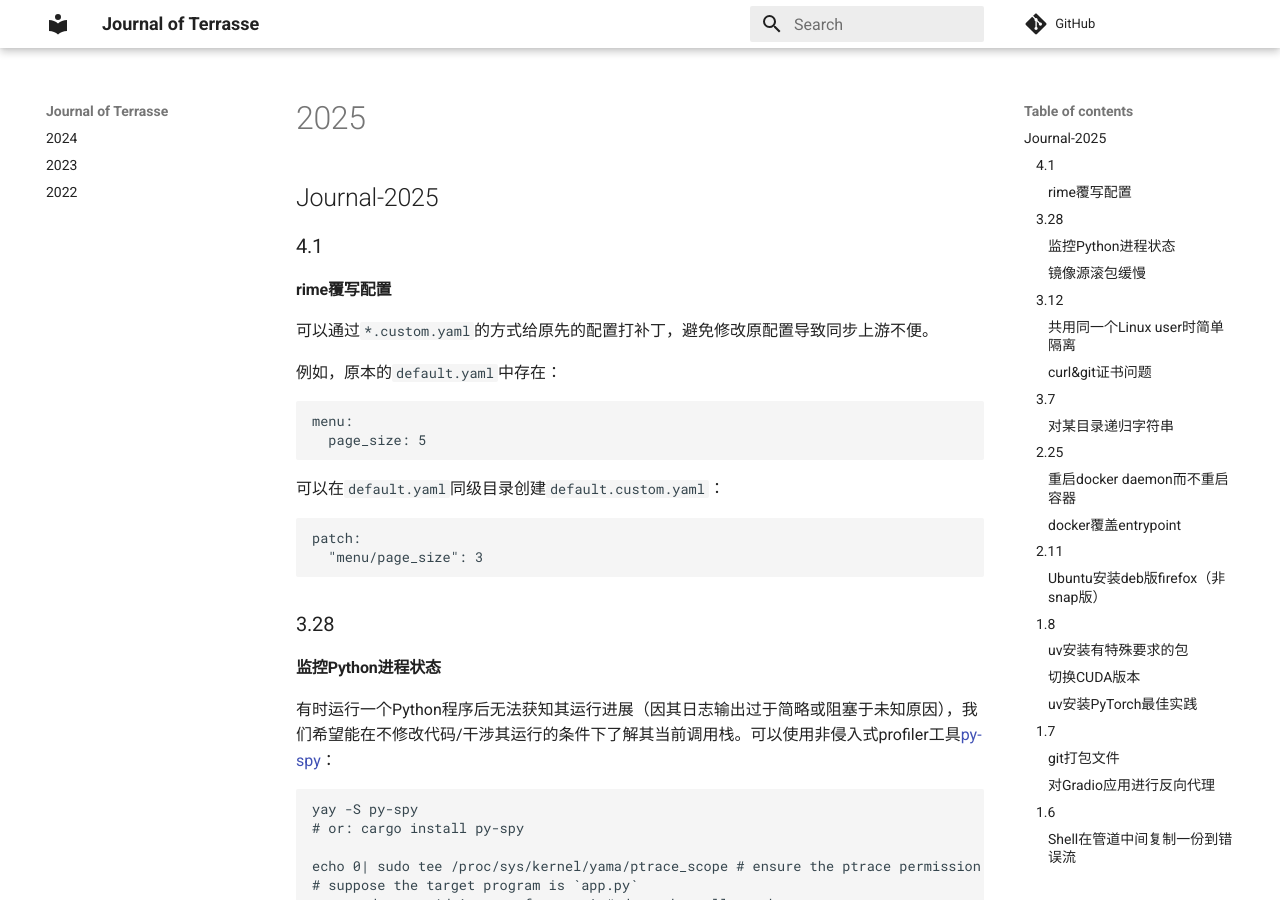
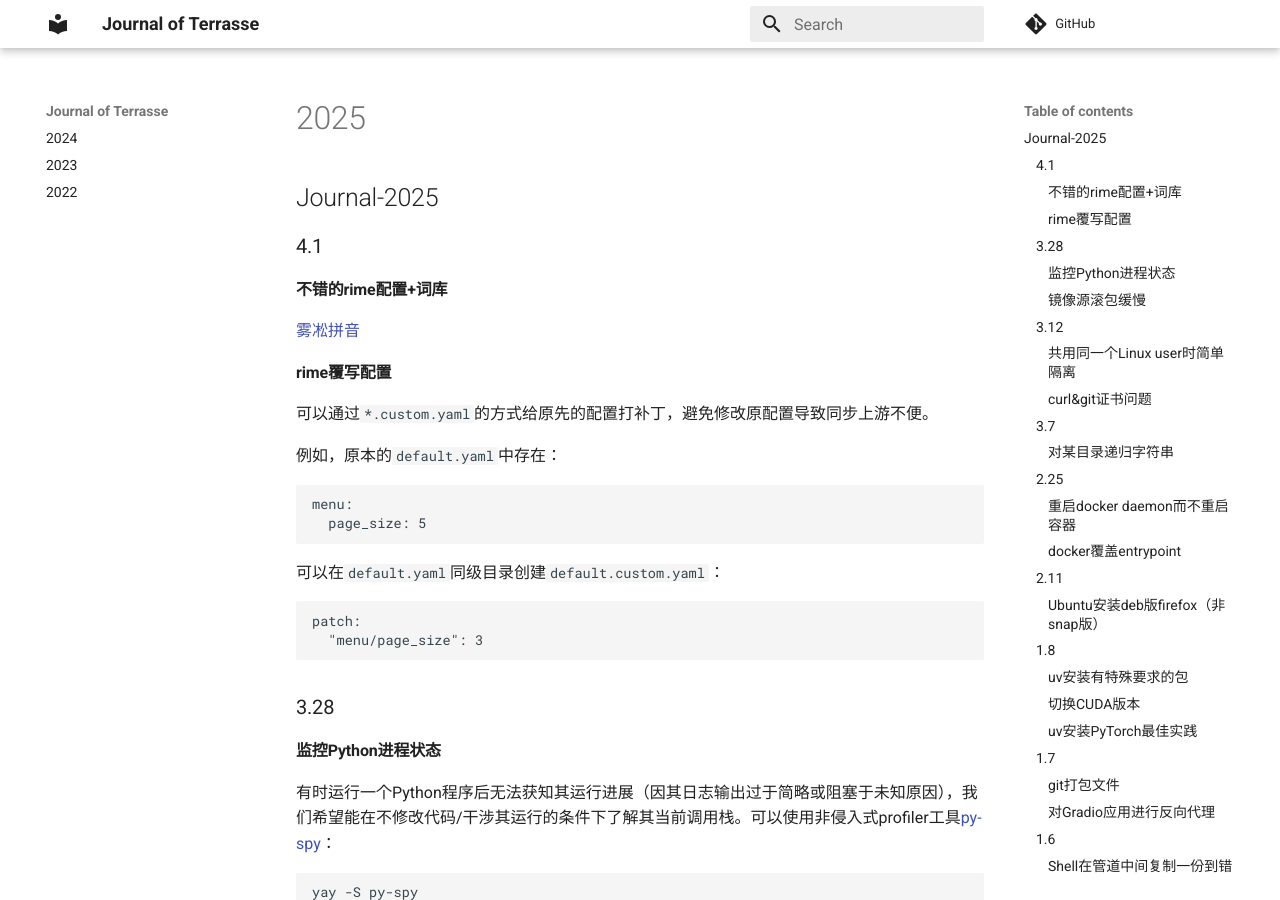
Before and after one commit to Jerry-Terrasse/journal, an MkDocs documentation site: the page built from docs/2025.md, in a window 1280 px wide and 900 px high. Built offline with MkDocs 1.6.1 and Material for MkDocs 9.7.7, drawn with Linux system fonts in a browser that asks for light colours; comment, search, counter and statistics services are not loaded.

Commit message:
update (Tue Apr  1 01:59:41 PM CST 2025)

```diff
--- a/docs/2025.md
+++ b/docs/2025.md
@@ -1,6 +1,10 @@
 ## Journal-2025
 
 ### 4.1
+
+#### 不错的rime配置+词库
+
+[雾凇拼音](https://github.com/iDvel/rime-ice)
 
 #### rime覆写配置
 
```
